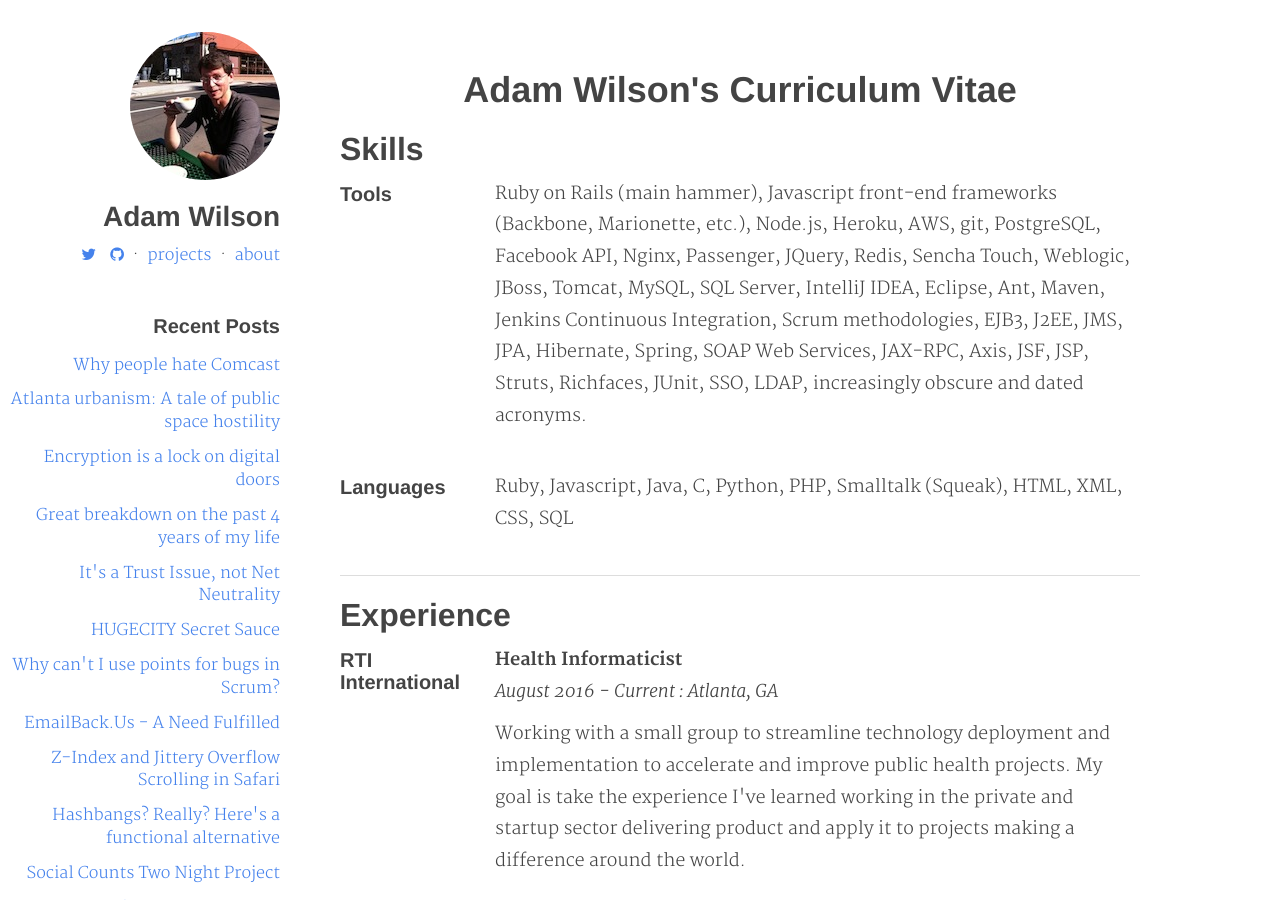
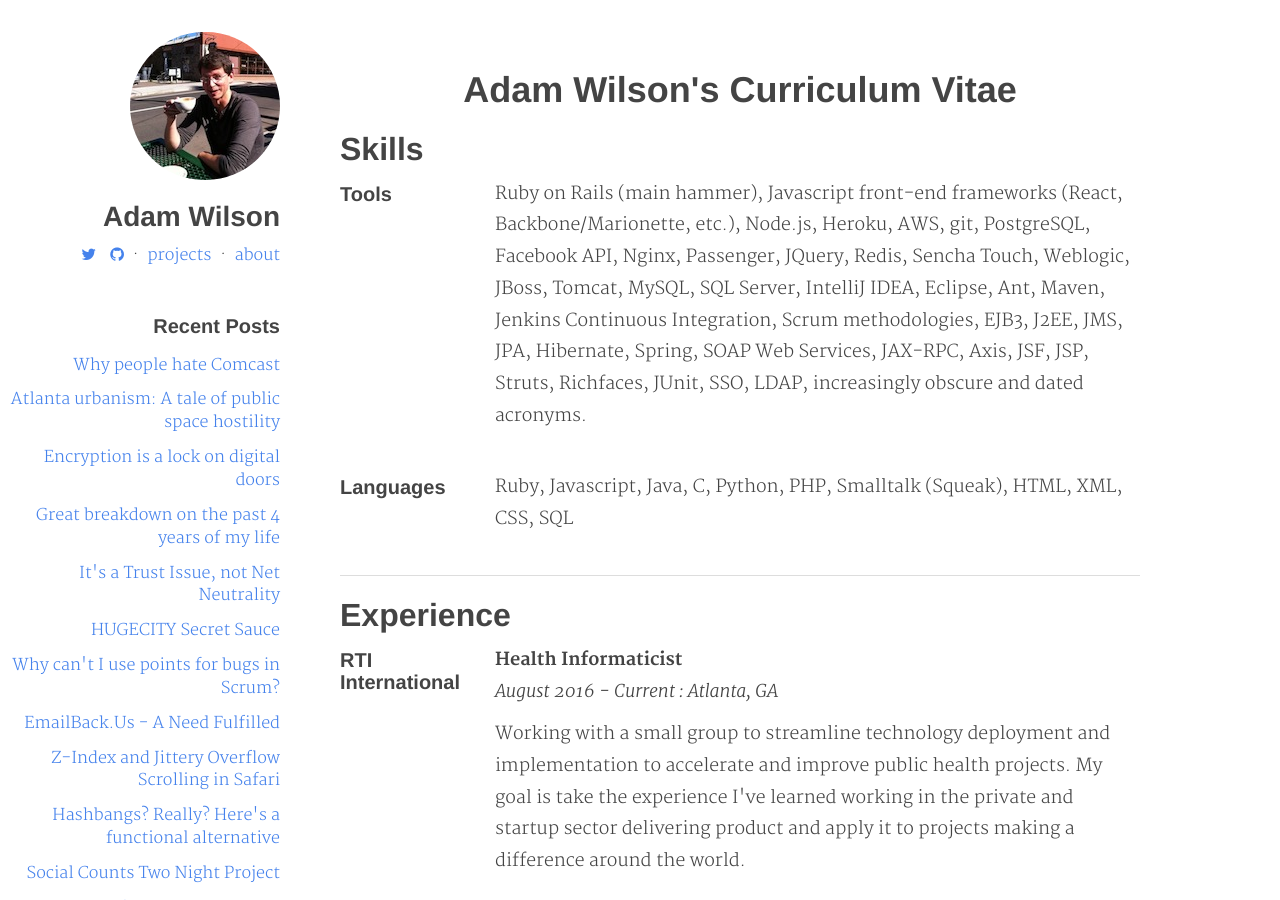
Before and after one commit to callawaywilson/callawaywilson.github.io, a Jekyll site: the page built from cv.html, in a window 1280 px wide and 900 px high. Built offline with Jekyll 4.4.1, drawn with Linux system fonts in a browser that asks for light colours.

Commit message:
Added React to CV

```diff
--- a/cv.html
+++ b/cv.html
@@ -7,7 +7,7 @@ description: Past and present work experience.
 <h1 class="cv_header">Adam Wilson's Curriculum Vitae</h1>
 <h2>Skills</h2>
 <h4 class="leftinfo">Tools</h4>
-<p class="rightinfo">Ruby on Rails (main hammer), Javascript front-end frameworks (Backbone, Marionette, etc.), Node.js, Heroku, AWS, git, PostgreSQL, Facebook API, Nginx, Passenger, JQuery, Redis, Sencha Touch, Weblogic, JBoss, Tomcat, MySQL, SQL Server, IntelliJ IDEA, Eclipse, Ant, Maven, Jenkins Continuous Integration, Scrum methodologies, EJB3, J2EE, JMS, JPA, Hibernate, Spring, SOAP Web Services, JAX-RPC, Axis, JSF, JSP, Struts, Richfaces, JUnit, SSO, LDAP, increasingly obscure and dated acronyms.
+<p class="rightinfo">Ruby on Rails (main hammer), Javascript front-end frameworks (React, Backbone/Marionette, etc.), Node.js, Heroku, AWS, git, PostgreSQL, Facebook API, Nginx, Passenger, JQuery, Redis, Sencha Touch, Weblogic, JBoss, Tomcat, MySQL, SQL Server, IntelliJ IDEA, Eclipse, Ant, Maven, Jenkins Continuous Integration, Scrum methodologies, EJB3, J2EE, JMS, JPA, Hibernate, Spring, SOAP Web Services, JAX-RPC, Axis, JSF, JSP, Struts, Richfaces, JUnit, SSO, LDAP, increasingly obscure and dated acronyms.
 </p>
 
 <h4 class="leftinfo">Languages</h4>
```
